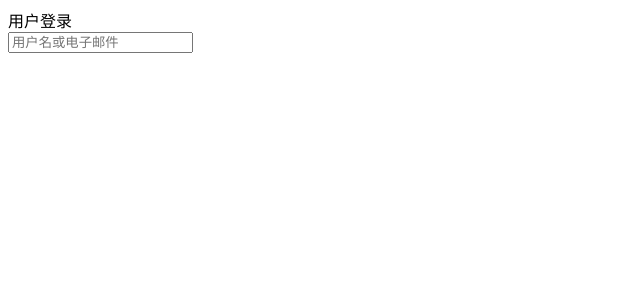
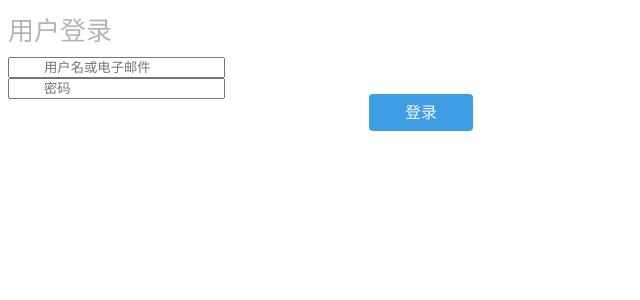
Before and after one commit to yang123456789/identification, a Flask app: template portal/templates/login.html in a window 1280 px wide. Shown: the top 300 px of the page, without its empty margins (0-640 px from the left). Run offline with Flask 2, Linux system fonts and the light colour scheme; the template is opened without the code that fills it, so the values that code supplies are empty.

Commit message:
完成登录页面

```diff
--- a/portal/templates/login.html
+++ b/portal/templates/login.html
@@ -3,15 +3,67 @@
 <head>
     <meta charset="UTF-8">
     <title></title>
+    <style>
+        .container {
+            width: 450px;
+        }
+        .container .top {
+            width: 100%;
+            font-size: 26px;
+            color: #b5b5b5;
+            margin: 10px 0;
+        }
+        .container .bottom .group {
+            position: relative;
+        }
+        .container .bottom .group input {
+            outline: none;
+            padding-left: 34px;;
+        }
+        .container .bottom .group .fa {
+            position: absolute;
+            width: 34px;
+            text-align: center;
+            height: 34px;
+            line-height: 34px;
+            top: 0;
+            left: 0;
+            color: #b5b5b5;
+        }
+        .container .footer {
+            text-align: right;
+        }
+        .container .footer .login {
+            padding: 10px 36px;
+            background-color: #3f9ee3;
+            color: #f7f7f7;
+            border-radius: 4px;
+            margin-right: -15px;
+        }
+        .container .footer .login:hover {
+            cursor: pointer;
+        }
+    </style>
 </head>
 <body>
 <div class="container">
     <div class="top">用户登录</div>
     <div class="bottom form-horizontal">
-        <div class="form-group">
-            <input type="email" class="form-control" id="inputEmail3" placeholder="用户名或电子邮件">
-            <i class="glyphicon glyphicon-user"></i>
+        <div class="form-group group">
+            <input type="text" class="form-control" id="inputEmail" placeholder="用户名或电子邮件">
+            <div class="fa">
+                <i class="glyphicon glyphicon-user"></i>
+            </div>
         </div>
+        <div class="form-group group">
+            <input type="password" class="form-control" id="password" placeholder="密码">
+            <div class="fa">
+                <i class="glyphicon glyphicon-lock"></i>
+            </div>
+        </div>
+    </div>
+    <div class="footer">
+        <span class="login" id="login">登录</span>
     </div>
 </div>
 </body>
```
